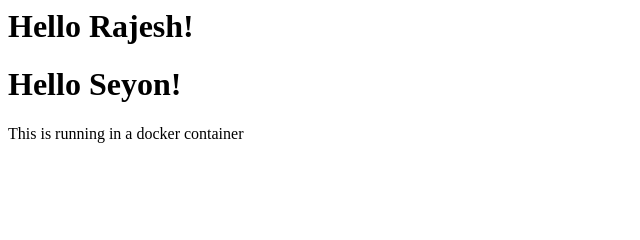
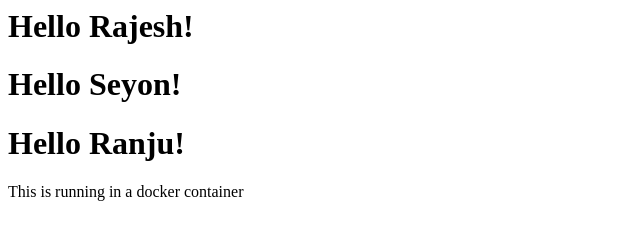
Before and after one commit to mahiznan/docker-demo, a plain HTML site: page index.html in a window 1280 px wide. Shown: the whole page, without its empty margins (0-640 px from the left). Drawn offline with Linux system fonts and the light colour scheme.

Commit message:
update index html

```diff
--- a/index.html
+++ b/index.html
@@ -6,6 +6,7 @@
   <body>
     <h1>Hello Rajesh!</h1>
     <h1>Hello Seyon!</h1>
+    <h1>Hello Ranju!</h1>
     <p>This is running in a docker container</p>
   </body>
 </html>
```
